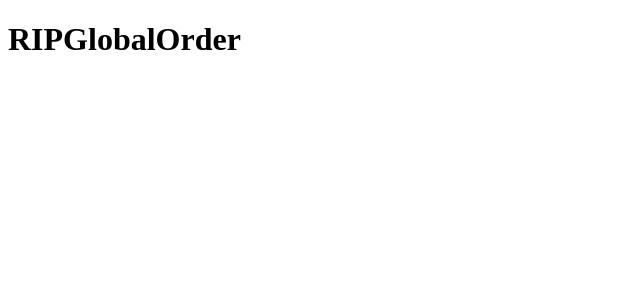
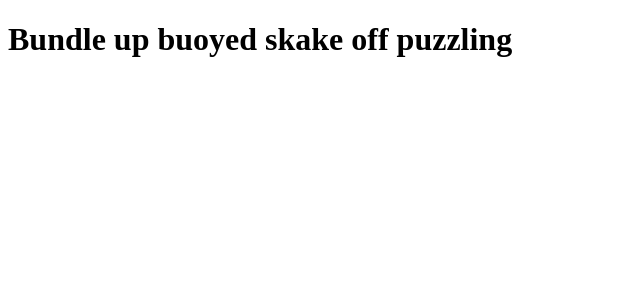
Before and after one commit to abrahamgracco/irgnet-mutaug, a Next.js app: page / in a window 1280 px wide. Shown: the top 300 px of the page, without its empty margins (0-640 px from the left). Built offline with nearby package versions, Linux system fonts and the light colour scheme.

Commit message:
fret about blowback

```diff
--- a/pages/index.js
+++ b/pages/index.js
@@ -1,5 +1,5 @@
 function Home() {
-  return <h1>RIPGlobalOrder</h1>;
+  return <h1>Bundle up buoyed skake off puzzling</h1>;
 }
 
 export default Home;
```
